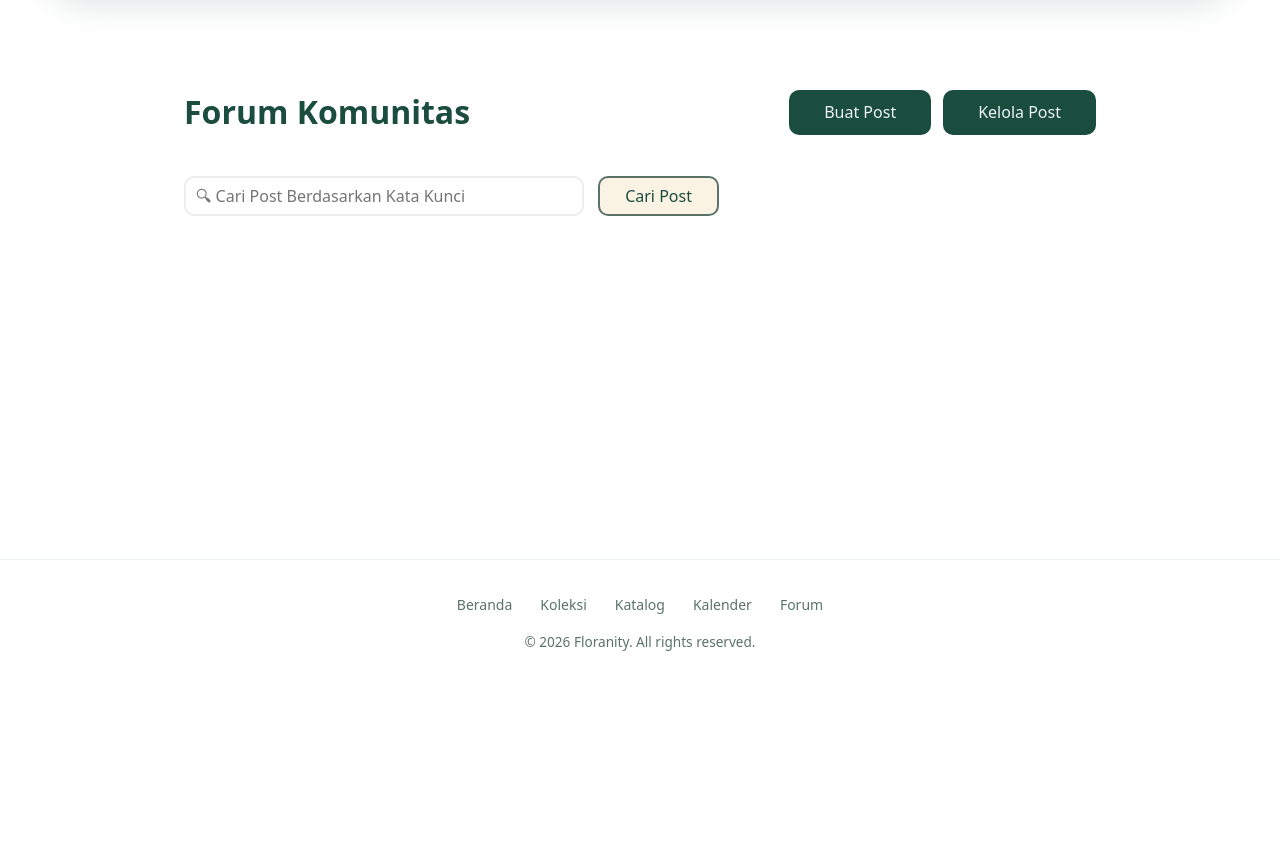
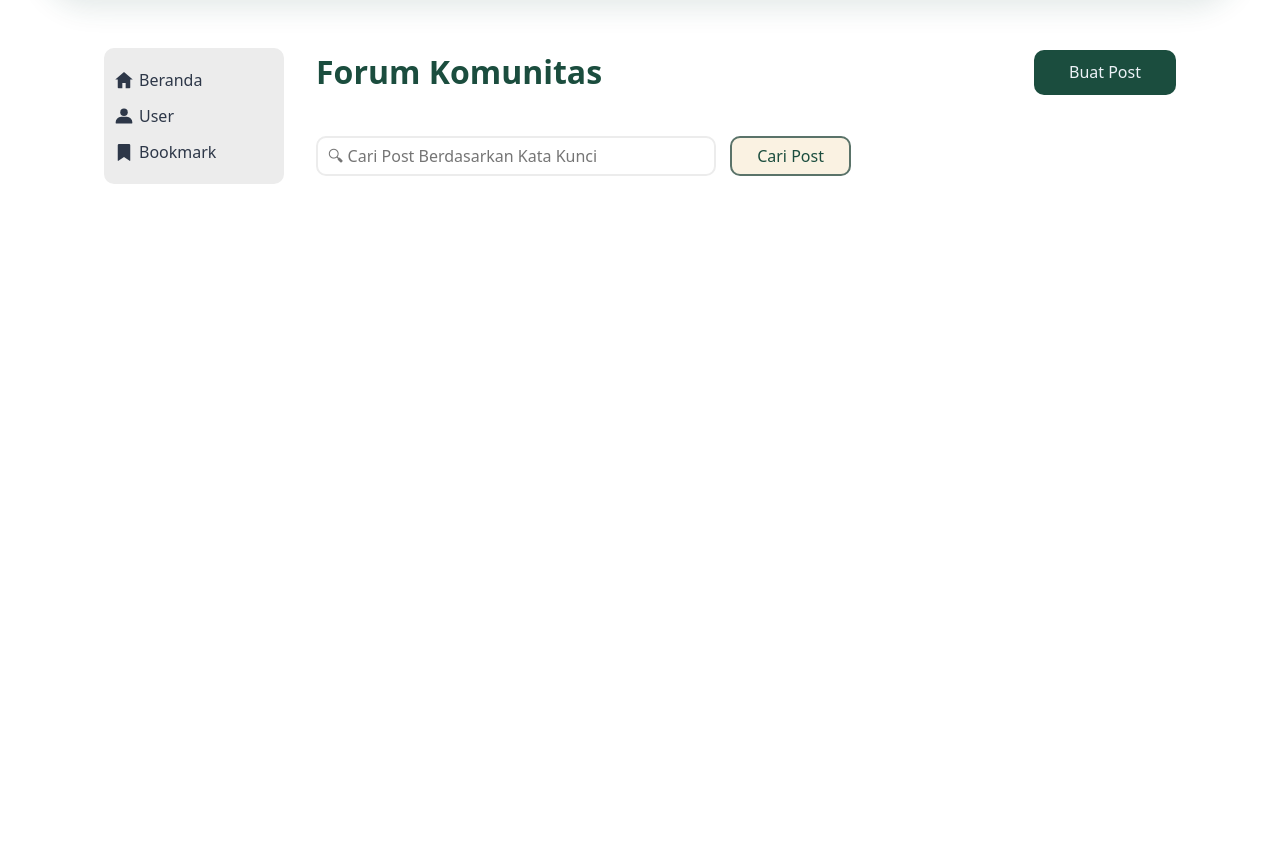
Before and after one commit to pbp-kelompok-b3/Floranity, a Django app: page /forum/ in a window 1280 px wide. Shown: the part 116-966 px from the top of the page. Before the commit the page ends 767 px from the top, so only its background shows below. Run offline with Django 5.2, Linux system fonts and the light colour scheme.

Commit message:
Add request handler that returns JSON and Adding Forum Page Navigation Bar

```diff
--- a/forum/models.py
+++ b/forum/models.py
@@ -5,7 +5,7 @@ import uuid
 # Create your models here.
 class Post(models.Model):
     id = models.UUIDField(primary_key=True, default=uuid.uuid4, editable=False)
-    creator = models.ForeignKey(User, on_delete=models.CASCADE)
+    author = models.ForeignKey(User, on_delete=models.CASCADE)
     post_title = models.CharField(max_length=250, null=False, blank=False)
     post_body = models.TextField(null=False, blank=False)
     created_at = models.DateTimeField(auto_now_add=True)
--- a/forum/static/css/forum.css
+++ b/forum/static/css/forum.css
@@ -48,9 +48,35 @@ h1 {
     background-color: var(--color-cream-hover);
 }
 
-.container {
-    margin: 32px 100px;
-    padding: 40px 20px;
+.forum-layout {
+    display: flex;
+    align-items: flex-start;   /* supaya nav tidak ikut setinggi konten */
+    gap: 32px;
+    padding: 32px 40px;
+}
+
+.forum-page-nav {
+    position: sticky;          /* ganti dari fixed */
+    top: 100px;                 /* jarak dari atas saat di-scroll */
+    flex: 0 0 180px;           /* lebar tetap, tidak menyusut */
+    background-color: #ececec;
+    border-radius: 10px;
+    padding: 20px 10px;
+    display: flex;
+    flex-direction: column;
+    gap: 12px;
+}
+
+.forum-page-content {
+    flex: 1;
+    min-width: 0;              /* mencegah konten meluber keluar */
+}
+
+.home-page,
+.user-page,
+.bookmark-page {
+    display: flex;
+    column-gap: 5px;
 }
 
 
@@ -67,11 +93,6 @@ Pengaturan Styling untuk Halaman Depan Forum
     gap: 16px;
 }
 
-.action-btn {
-    display: flex;
-    gap: 12px;
-}
-
 #create-post-button {
     padding: 0px 35px;
     height: 45px;
@@ -81,17 +102,6 @@ Pengaturan Styling untuk Halaman Depan Forum
     font-weight: 500;
     text-decoration: none;
 }
-
-#edit-post-button {
-    padding: 0px 35px;
-    height: 45px;
-    width: fit-content;
-    text-align: center;
-    align-content: center;
-    font-weight: 500;
-    text-decoration: none;
-}
-
 
 #forum-search-btn {
     padding: 5px 25px;
@@ -117,6 +127,10 @@ Pengaturan Styling untuk Halaman Depan Forum
     border-color: var(--color-text-muted);
 }
 
+/*DEBUGGING: Simulasi Page Beranda Memanjang Ke Bawah Sehingga perlu Scrolling*/
+#post-container {
+    height: 300vh;
+}
 
 /*
 ------------------------------------------------
--- a/forum/templates/forum/forum_page.html
+++ /dev/null
@@ -1,23 +0,0 @@
-{% extends 'base.html' %}
-{% load static %}
-
-{% block extra_css %}
-    <link rel="stylesheet" href="{% static 'css/forum.css' %}">
-{% endblock extra_css %}
-
-{% block content %}
-<div class="container forum-container">
-    <div class="forum-header">
-        <h1>Forum Komunitas</h1>
-        <div class="action-btn">
-            <a class="button button-type-1" id="create-post-button" href="{% url 'forum:create_post' %}">Buat Post</a>
-            <a class="button button-type-1" id="edit-post-button">Kelola Post</a>
-        </div>
-    </div>
-    <form class="search-post">
-        <input class="search-post__input" type="search" placeholder="🔍︎ Cari Post Berdasarkan Kata Kunci">
-        <button class="button button-type-2" id="forum-search-btn" type="submit">Cari Post</button>
-    </form>
-    <div class="container" id="post-container"></div>
-</div>
-{% endblock content %}
--- /dev/null
+++ b/forum/templates/forum/forum_page_base.html
@@ -0,0 +1,38 @@
+{% extends 'base.html' %}
+{% load static %}
+
+{% block extra_css %}
+    <link rel="stylesheet" href="{% static 'css/forum.css' %}">
+{% endblock extra_css %}
+
+{% block content %}
+<div class="forum-layout">
+    <nav class="forum-page-nav">
+        <div class="home-page">
+            <svg xmlns="http://www.w3.org/2000/svg" width="20" height="20" viewBox="0 0 24 24" fill="currentColor" aria-label="Home">
+                <path d="M12 2.5 1.5 11.5h3V21a1 1 0 0 0 1 1h4.5v-6.5h4V22H18.5a1 1 0 0 0 1-1v-9.5h3L12 2.5Z"/>
+            </svg>
+            <a>Beranda</a>
+        </div>
+        <div class="user-page">
+            <svg xmlns="http://www.w3.org/2000/svg" width="20" height="20" viewBox="0 0 24 24" fill="currentColor" aria-label="User">
+                <circle cx="12" cy="7.5" r="4.5"/>
+                <path d="M3 21a1 1 0 0 1-1-1v-.5A6.5 6.5 0 0 1 8.5 13h7a6.5 6.5 0 0 1 6.5 6.5v.5a1 1 0 0 1-1 1H3Z"/>
+            </svg>
+            <a>User</a>
+        </div>
+        <div class="bookmark-page">
+            <svg xmlns="http://www.w3.org/2000/svg" width="20" height="20" viewBox="0 0 24 24" fill="currentColor" aria-label="Bookmark">
+                <path d="M6 2.5h12a1.5 1.5 0 0 1 1.5 1.5v18.2a.5.5 0 0 1-.78.42L12 18l-6.72 4.62a.5.5 0 0 1-.78-.42V4A1.5 1.5 0 0 1 6 2.5Z"/>
+            </svg>
+            <a>Bookmark</a>
+        </div>
+    </nav>
+    <div class="forum-page-content">
+        {% block forum-page-content %}
+        {% endblock forum-page-content %}
+    </div>
+</div>
+
+
+{% endblock content %}
--- /dev/null
+++ b/forum/templates/forum/forum_page_home.html
@@ -0,0 +1,14 @@
+{% extends 'forum/forum_page_base.html' %}
+{% load static %}
+
+{% block forum-page-content %}
+<div class="forum-header">
+    <h1>Forum Komunitas</h1>
+    <a class="button button-type-1" id="create-post-button" href="{% url 'forum:create_post' %}">Buat Post</a>
+</div>
+<form class="search-post">
+    <input class="search-post__input" type="search" placeholder="🔍︎ Cari Post Berdasarkan Kata Kunci">
+    <button class="button button-type-2" id="forum-search-btn" type="submit">Cari Post</button>
+</form>
+<div class="container" id="post-container"></div>
+{% endblock forum-page-content %}
--- a/forum/views.py
+++ b/forum/views.py
@@ -1,18 +1,18 @@
-from django.http import HttpRequest
+from django.http import HttpRequest, JsonResponse
 from django.shortcuts import get_object_or_404, redirect, render
 from forum.forms import PostForum
 from forum.models import Post
 
 # Create your views here.
 def show_forum(request: HttpRequest):
-    return render(request, 'forum/forum_page.html')
+    return render(request, 'forum/forum_page_home.html')
 
 def create_post(request: HttpRequest):
     form = PostForum(request.POST or None)
 
     if request.method == "POST" and form.is_valid:
         post = form.save(commit=False)
-        post.creator = request.user
+        post.author = request.user
         post.save()
         return redirect("forum:show_forum")
 
@@ -35,7 +35,7 @@ def edit_post(request: HttpRequest, post_id):
 
     if request.method == "POST" and form.is_valid:
         post = form.save(commit=False)
-        post.creator = request.user
+        post.author = request.user
         post.save()
         return redirect("forum:show_forum")
 
@@ -46,3 +46,22 @@ def edit_post(request: HttpRequest, post_id):
     }
 
     return render(request, 'forum/post_form.html', context)
+
+def get_post_json(request: HttpRequest, show_user_only: bool):
+    all_post = Post.objects.all().order_by("-created_at")
+    if show_user_only:
+        all_post.filter(author=request.user)
+
+    data = []
+    for post in all_post:
+        data.append({
+            "pk" : str(post.id),
+            "fields" : {
+                "author" : post.author,
+                "post_title" : post.post_title,
+                "post_body" : post.post_body,
+                "created_at" : post.created_at
+            }
+        })
+
+    return JsonResponse(data, safe=False)
```
Also changed, not shown: forum/migrations/0002_rename_creator_post_author.py (added).
